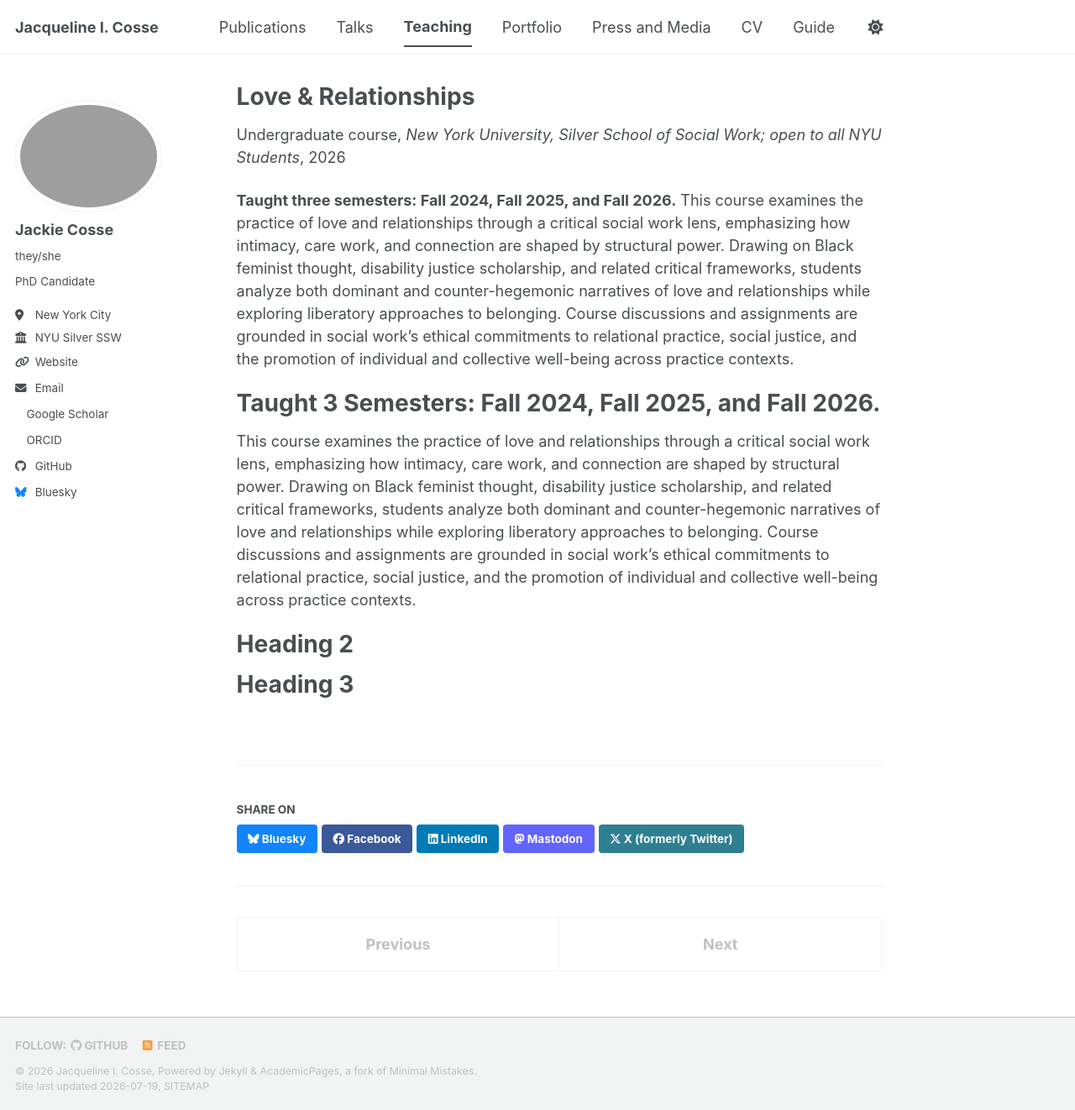
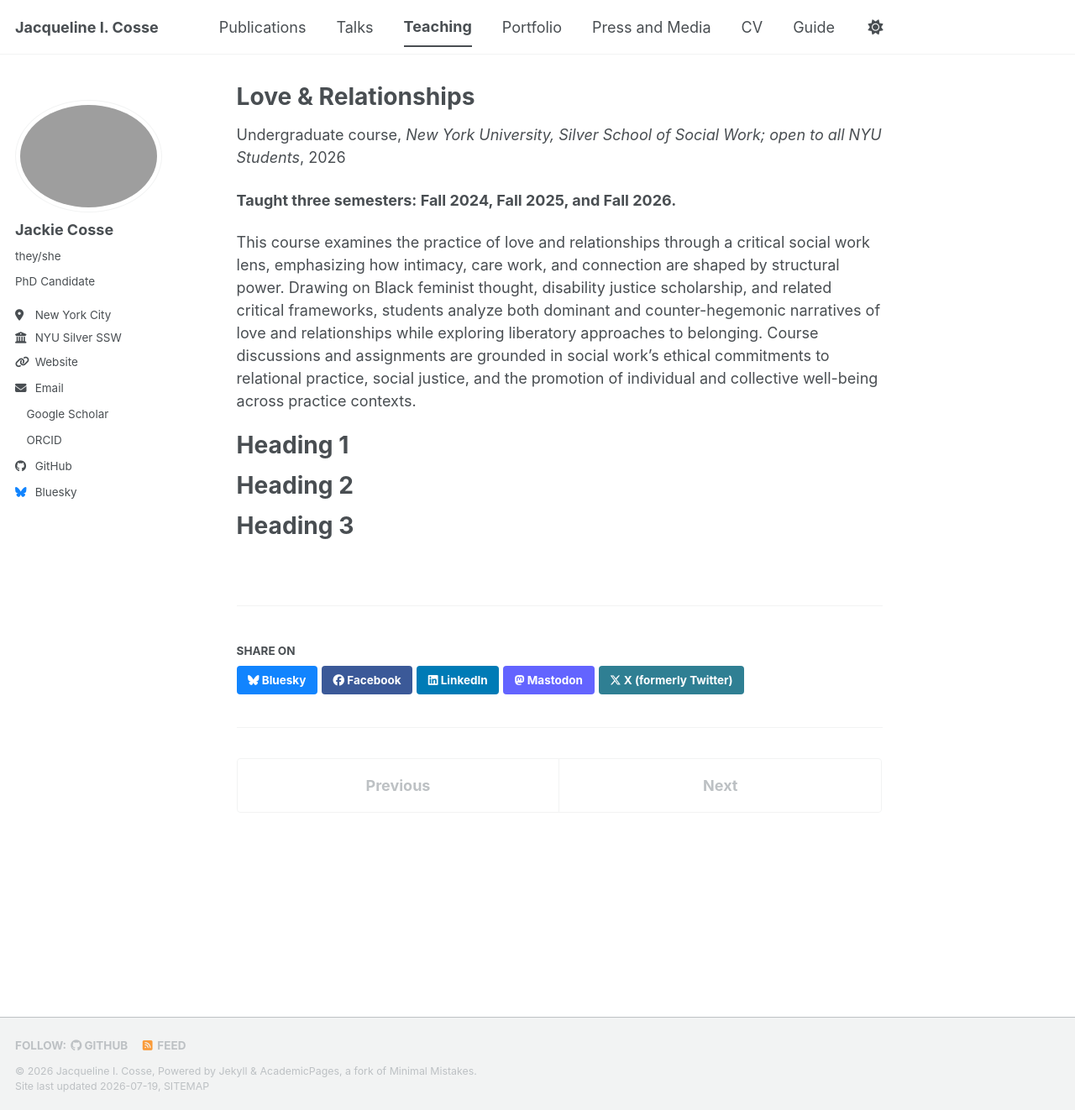
Before and after one commit to jackiecosse/jackiecosse.com, a Jekyll site: the page built from _teaching/2014-L&R-fall-teaching.md, in a window 1280 px wide and 1322 px high. Shown: the whole window at 84% size. Built offline with Jekyll 4.4.1, drawn with Linux system fonts in a browser that asks for light colours; a style sheet for code colours, icons or effects is not loaded.

Commit message:
Update 2014-L&R-fall-teaching.md

```diff
--- a/_teaching/2014-L&R-fall-teaching.md
+++ b/_teaching/2014-L&R-fall-teaching.md
@@ -7,13 +7,12 @@ venue: "New York University, Silver School of Social Work; open to all NYU Stude
 date: 2026-09-01
 location: "New York, New York"
 ---
+<b>Taught three semesters: Fall 2024, Fall 2025, and Fall 2026.</b>
 
-<b>Taught three semesters: Fall 2024, Fall 2025, and Fall 2026.</b>
 This course examines the practice of love and relationships through a critical social work lens, emphasizing how intimacy, care work, and connection are shaped by structural power. Drawing on Black feminist thought, disability justice scholarship, and related critical frameworks, students analyze both dominant and counter-hegemonic narratives of love and relationships while exploring liberatory approaches to belonging. Course discussions and assignments are grounded in social work’s ethical commitments to relational practice, social justice, and the promotion of individual and collective well-being across practice contexts.
 
-Taught 3 Semesters: Fall 2024, Fall 2025, and Fall 2026.
+Heading 1
 ======
-This course examines the practice of love and relationships through a critical social work lens, emphasizing how intimacy, care work, and connection are shaped by structural power. Drawing on Black feminist thought, disability justice scholarship, and related critical frameworks, students analyze both dominant and counter-hegemonic narratives of love and relationships while exploring liberatory approaches to belonging. Course discussions and assignments are grounded in social work’s ethical commitments to relational practice, social justice, and the promotion of individual and collective well-being across practice contexts.
 
 
 Heading 2
```
